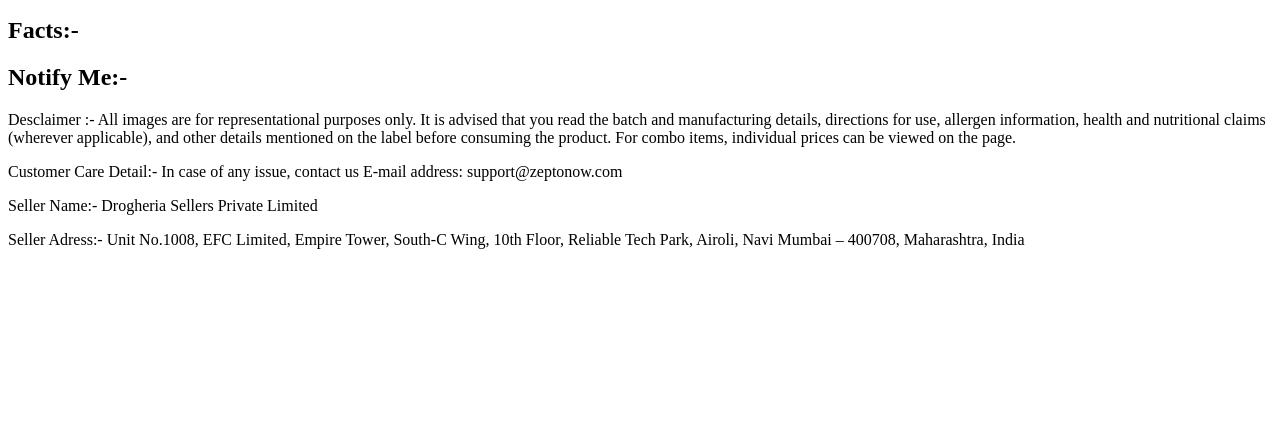
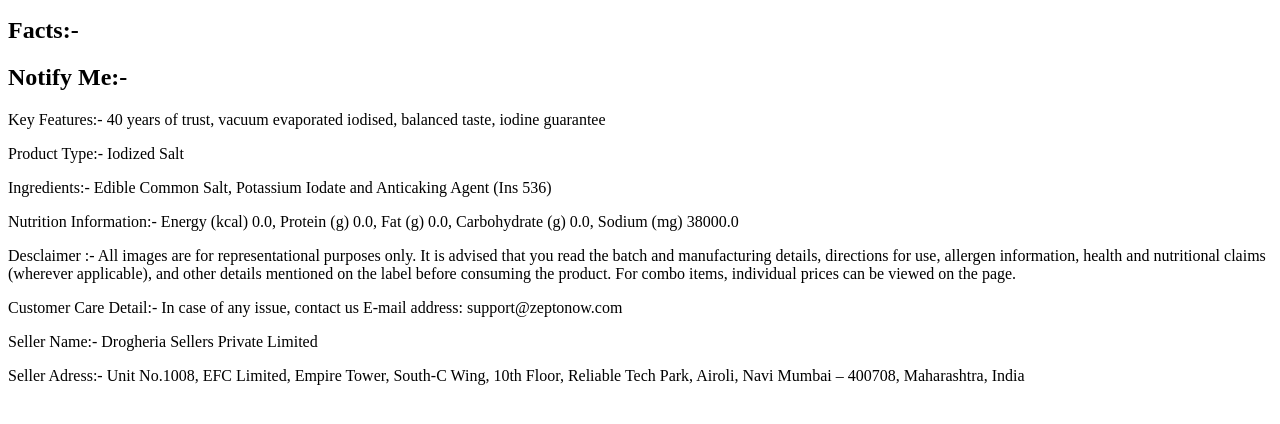
Before and after one commit to dayzero-hub/y-v20-learn-html-by-building-a-d3ce7529, a plain HTML site: page index.html in a window 1280 px wide. Shown: the part 110-534 px from the top of the page. Drawn offline with Linux system fonts and the light colour scheme.

Commit message:
Desciption is added

```diff
--- a/index.html
+++ b/index.html
@@ -12,6 +12,12 @@
     <h2>Notify Me:-</h2>
 
 
+    <p>Key Features:- 40 years of trust, vacuum evaporated iodised, balanced taste, iodine guarantee</p>
+    <p>Product Type:- Iodized Salt</p>
+    <p>Ingredients:- Edible Common Salt, Potassium Iodate and Anticaking Agent (Ins 536) </p>
+    <p>Nutrition Information:- Energy (kcal) 0.0, Protein (g) 0.0, Fat (g) 0.0, Carbohydrate (g) 0.0, Sodium (mg) 38000.0</p>
+
+
     <p>Desclaimer :- All images are for representational purposes only. It is advised that you read the batch and manufacturing details, directions for use, allergen information, health and nutritional claims (wherever applicable), and other details mentioned on the label before consuming the product. For combo items, individual prices can be viewed on the page.</p>
 
 
```
